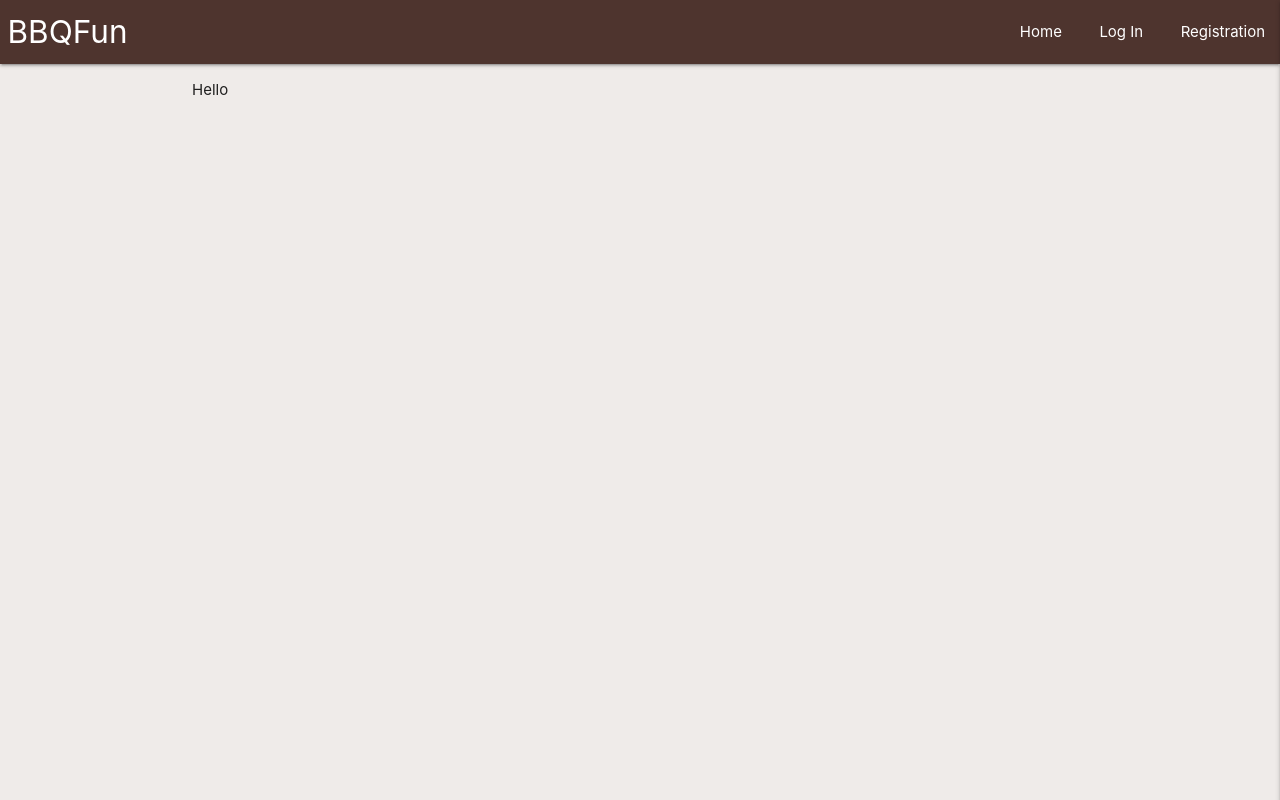
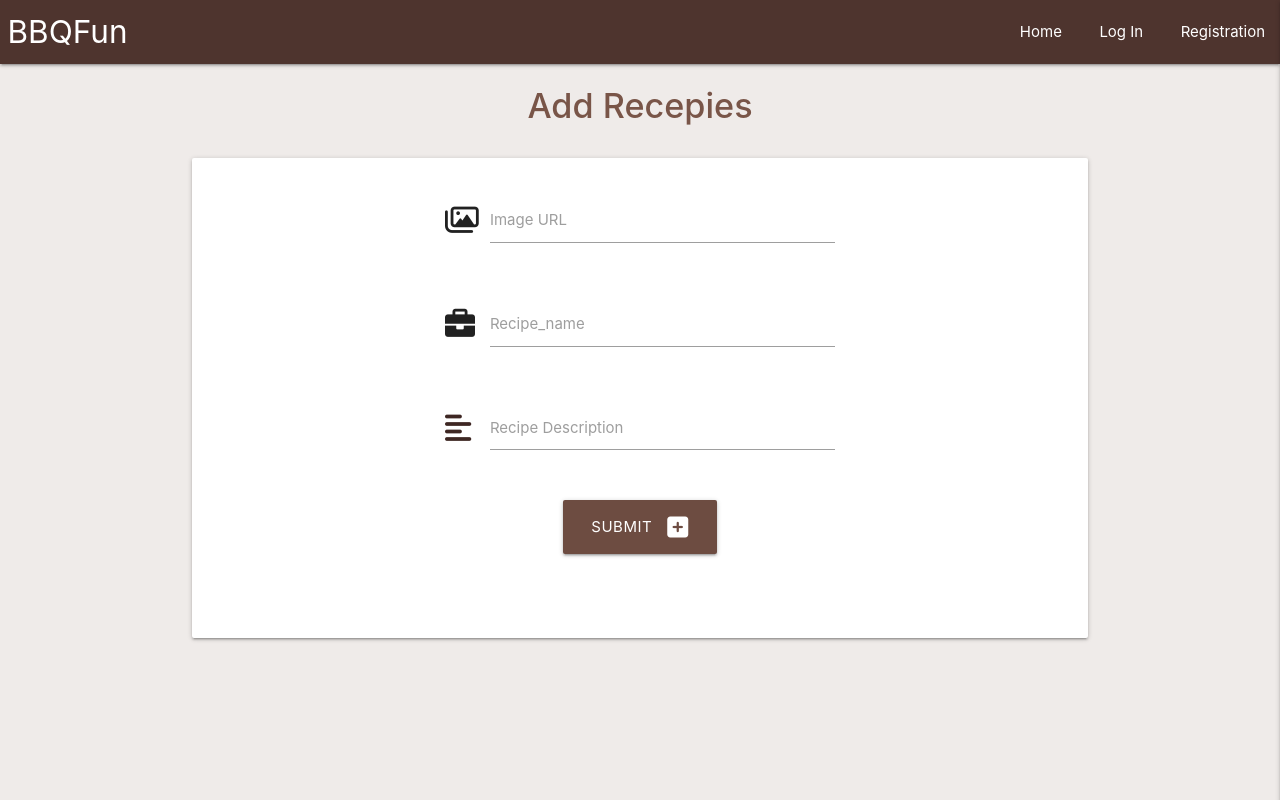
Before and after one commit to 78Istvan/Build-Seven-Project, a Flask app: page /account in a window 1280 px wide. Run offline with Flask 2, Linux system fonts and the light colour scheme; some libraries are stand-ins or nearby versions.

Commit message:
Created add_recipe html file with some content, and created code to add recipe inside the account page

```diff
--- a/app.py
+++ b/app.py
@@ -35,6 +35,17 @@ def registration():
             flash("Username not free, choose another one")
             return redirect(url_for("registration"))
 
+        if len(request.form.get("username")) not in range(5, 11):
+            flash(
+                "Username should be between 5-10 character, please try again")
+            return redirect(url_for("registration"))
+
+        if len(request.form.get("password")) not in range(5, 11):
+            flash(
+                "Password should be between 5-10 character, please try again")
+            return redirect(url_for("registration"))
+
+
         registration = {
             "username": request.form.get("username").lower(),
             "password": generate_password_hash(request.form.get("password"))
@@ -45,6 +56,7 @@ def registration():
         session["user"] = request.form.get("username").lower()
         flash("Registration Successful!")
         return redirect(url_for("login", username=session["user"]))
+
     return render_template("registration.html")
 
 
@@ -101,6 +113,26 @@ def account():
     return render_template("account.html")
 
 
+@app.route("/add_recipe", methods=["GET", "POST"])
+def add_recipe():
+    if request.method == "POST":
+        recipe = {
+            "image_url": request.form.get("image_url"),
+            "category_name": request.form.get("category_name"),
+            "ingredients": request.form.get("ingredients"),
+            "cooking_time": request.form.get("cooking_time"),
+            "tools": request.form.get("tools"),
+            "created_by": session["user"]
+        }
+        mongo.db.cooking.insert_one(recipe)
+        flash("Recipe Successfully Created")
+        return redirect(url_for("get_cooking"))
+
+    meat_categories = mongo.db.meat_categories.find().sort("category_name", 1)
+    return render_template("add_recipe.html", meat_categories=meat_categories)
+
+
+
 if __name__ == "__main__":
     app.run(host=os.environ.get("IP"),
             port=int(os.environ.get("PORT")),
--- a/static/css/style.css
+++ b/static/css/style.css
@@ -50,3 +50,7 @@ body, html {
 .sidenav {
     background-color: #e6d2a7;
 }
+
+.account-head {
+    text-align: center;
+}
--- a/templates/account.html
+++ b/templates/account.html
@@ -1,6 +1,46 @@
 {% extends "base.html" %}
 {% block content %}
 
-<p>Hello</p>
+  <div class="row account-head">
+    <div class="col s12 m8 offset-m2">
+        <h4><span class="card-title brown-text center-align"><strong>Add Recepies</strong></span></h4>
+  </div>
+</div>
+<div class="row card-panel card-panel-form">
+    <form class="col s12 new-form" method="POST" action="{{ url_for('add_recipe') }}">
+        <!---image-->
+        <div class="row col s12 offset-m2 m8 offset-l3 l6">
+            <div class="input-field ">
+                <i class="far fa-images prefix"></i>
+                <input id="img_url" name="img_url" type="url" class="validate" required>
+                <label for="img_url">Image URL</label>
+                </div>
+            </div>
 
+        <div class="row col s12 offset-m2 m8 offset-l3 l6">
+            <div class="input-field">
+                <i class="fas fa-briefcase prefix"></i>
+                <input id="recipe_name" name="recipe_name" minlength="5" maxlength="25" type="text"
+                    class="validate" required>
+                <label for="recipe_name">Recipe_name</label>
+                </div>
+            </div>
+
+            <div class="row row col s12 offset-m2 m8 offset-l3 l6 ">
+                <div class="input-field">
+                   <i class="fas fa-align-left brown-text text-darken-4 prefix"></i>
+                   <textarea id="task_description" name="task_description" minlength="5"
+                          maxlength="200" class="materialize-textarea" required></textarea>
+                   <label for="task_description">Recipe Description</label>
+                </div>
+            </div>
+
+            <div class="row">
+                <div class="col s12 center-align">
+                  <button type="submit" class="btn-large brown darken-1 text-shadow">
+                      Submit <i class="fas fa-plus-square right prefix"></i>
+                  </button>
+                </div>
+            </div>
+          </form>
 {% endblock %}
```
Also changed, not shown: templates/category.html (added), 1 other file.
